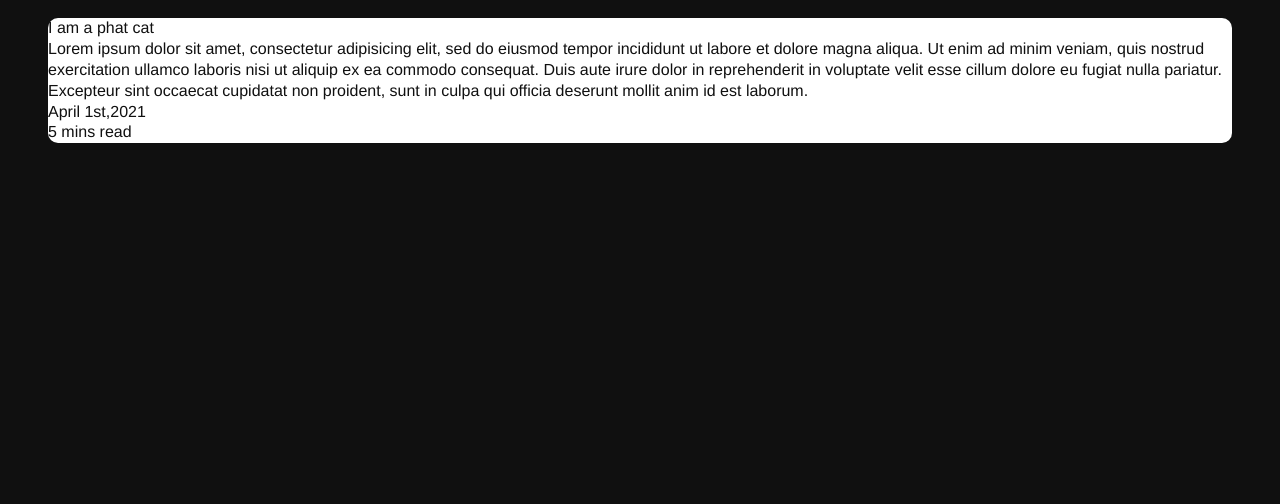
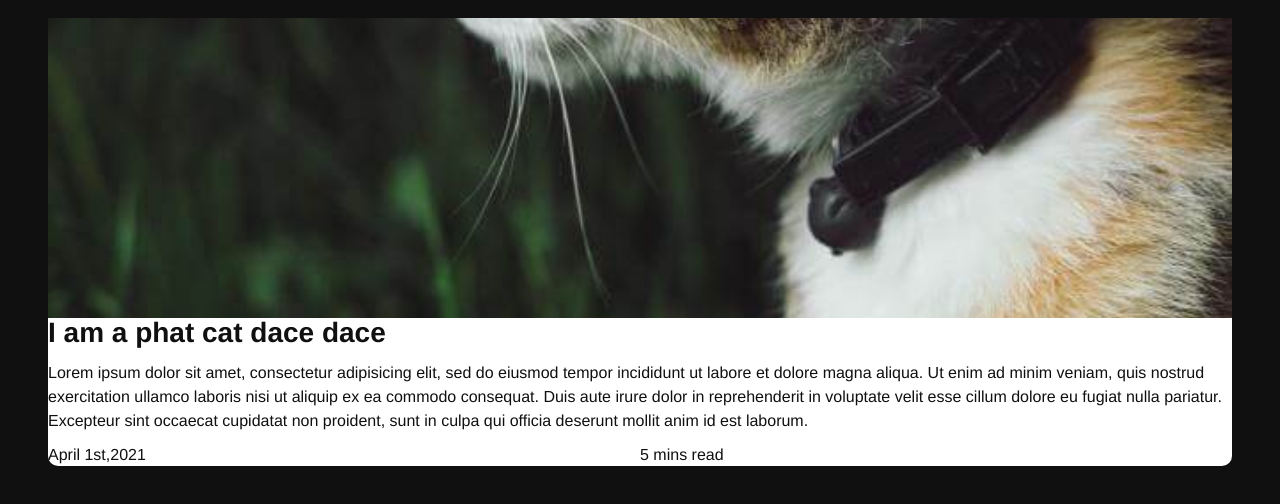
Before and after one commit to PilarCha/Scss-hhover-effect, a website: page index.html in a window 1280 px wide. Shown: the part 114-618 px from the top of the page. Drawn offline with nearby package versions, Linux system fonts and the light colour scheme; files that its build step writes are made by us from their sources.

Commit message:
commencing the styles of the first card

```diff
--- a/app/scss/style.scss
+++ b/app/scss/style.scss
@@ -8,7 +8,7 @@ html {
 
 body {
   margin: 0;
-  padding: 3em;
+  padding: 3rem;
   background-color: #101010;
   color: #ffffff;
   font-family:'Poppin',Ariel, Helvetica, sanc-serif;
@@ -22,7 +22,46 @@ a, a:visited {
 
 .card {
   display: grid;
+  grid-template-columns: repeat(2, 1fr);
+  grid-template-rows: 300px 1fr auto;
   background: #fff;
   border-radius: 10px;
   color:#101010;
+
+  &__image {
+    grid-column: 1 / 3;
+    grid-row:1 / 2;
+    background: no-repeat center center/cover;
+
+  }
+
+  &__content {
+    grid-column:1 / 3;
+    grid-row: 2 / 3;
+
+  }
+
+  &__title {
+    font-size: 1.75rem;
+    line-height: 1.1;
+    font-weight: 700;
+    margin-bottom: 0.75rem;
+  }
+
+  &__description {
+    font-size: 1rem;
+    line-height:1.5;
+    margin-bottom: 0.75rem;
+
+  }
+
+  &__date {
+    grid-column: 1 / 2;
+    grid-row:3 / 4;
+  }
+
+  &__readtime {
+    grid-column: 2 / 3;
+    grid-row: 3 / 4;
+  }
 }
--- a/index.html
+++ b/index.html
@@ -14,11 +14,13 @@
 
     <a href="#" class="card">
       <div class="card__image" style = "background-image:url('./img/cat1.jpg')"></div>
-      <div class="card__content"></div>
-      <div class="card__title">I am a phat cat</div>
-      <div class="card__description">
-        Lorem ipsum dolor sit amet, consectetur adipisicing elit, sed do eiusmod tempor incididunt ut labore et dolore magna aliqua. Ut enim ad minim veniam, quis nostrud exercitation ullamco laboris nisi ut aliquip ex ea commodo consequat. Duis aute irure dolor in reprehenderit in voluptate velit esse cillum dolore eu fugiat nulla pariatur. Excepteur sint occaecat cupidatat non proident, sunt in culpa qui officia deserunt mollit anim id est laborum.
+      <div class="card__content">
+        <div class="card__title">I am a phat cat dace dace</div>
+        <div class="card__description">
+          Lorem ipsum dolor sit amet, consectetur adipisicing elit, sed do eiusmod tempor incididunt ut labore et dolore magna aliqua. Ut enim ad minim veniam, quis nostrud exercitation ullamco laboris nisi ut aliquip ex ea commodo consequat. Duis aute irure dolor in reprehenderit in voluptate velit esse cillum dolore eu fugiat nulla pariatur. Excepteur sint occaecat cupidatat non proident, sunt in culpa qui officia deserunt mollit anim id est laborum.
+        </div>
       </div>
+
       <div class="card__date">April 1st,2021</div>
       <div class="card__readtime">5 mins read</div>
     </a>
```
